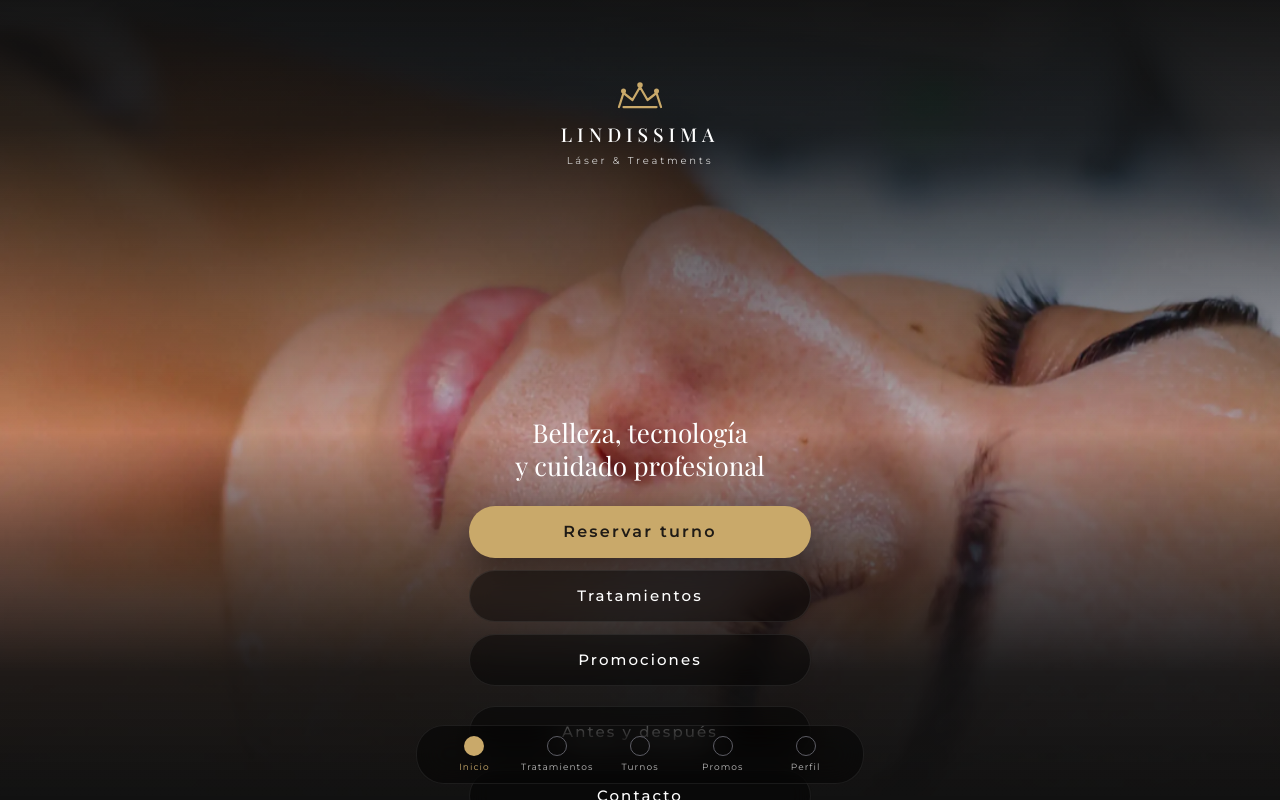
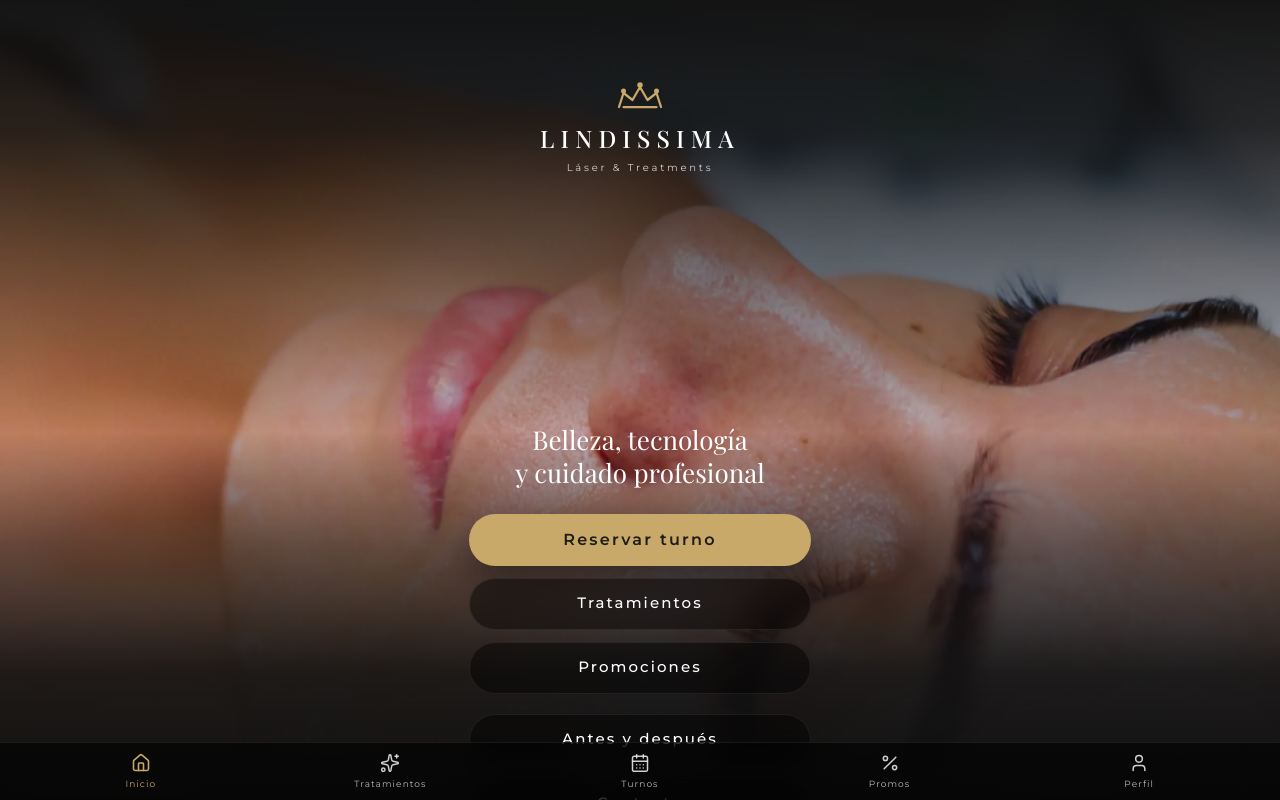
Before and after one commit to Julian986/lindissima, a Next.js app: page / in a window 1280 px wide. Shown: the top 800 px of the page. Built offline with nearby package versions, Linux system fonts and the light colour scheme.

Commit message:
pagina inicio estable

```diff
--- a/package.json
+++ b/package.json
@@ -9,6 +9,7 @@
     "lint": "eslint"
   },
   "dependencies": {
+    "lucide-react": "^0.577.0",
     "next": "16.1.6",
     "react": "19.2.3",
     "react-dom": "19.2.3"
--- a/src/app/page.tsx
+++ b/src/app/page.tsx
@@ -1,5 +1,6 @@
 "use client";
 
+import { CalendarDays, Home as HomeIcon, Percent, Sparkles, User } from "lucide-react";
 import { useEffect, useState } from "react";
 
 function CrownLogo() {
@@ -86,7 +87,7 @@ function HomeContent() {
         <header className="flex justify-center">
           <div className="inline-flex flex-col items-center gap-1 text-center">
             <CrownLogo />
-            <div className="text-[19px] font-medium tracking-[0.26em] text-white font-heading">
+            <div className="text-[24px] font-medium tracking-[0.26em] text-white font-heading">
               LINDISSIMA
             </div>
             <div className="text-[10px] tracking-[0.28em] text-[var(--soft-gray)]/90">
@@ -151,34 +152,34 @@ function HomeContent() {
         </div>
       </main>
 
-      <nav className="fixed bottom-0 left-0 right-0 z-30 flex justify-center px-4 pb-4">
-        <div className="flex w-full max-w-md items-center justify-between rounded-[28px] border border-white/8 bg-black/45 px-4 py-2.5 backdrop-blur-[16px]">
+      <nav className="fixed bottom-0 left-0 right-0 z-30">
+        <div className="flex w-full items-center justify-between border-t border-white/8 bg-black/60 px-4 py-2.5 backdrop-blur-[16px]">
           <button className="flex min-w-0 flex-1 flex-col items-center gap-1">
-            <span className="h-5 w-5 rounded-full bg-[var(--premium-gold)]" />
+            <HomeIcon className="h-5 w-5 text-[var(--premium-gold)]" strokeWidth={1.9} />
             <span className="text-[9px] tracking-[0.12em] text-[var(--premium-gold)]">
               Inicio
             </span>
           </button>
           <button className="flex min-w-0 flex-1 flex-col items-center gap-1 text-[var(--soft-gray)]/80">
-            <span className="h-5 w-5 rounded-full border border-zinc-500/80" />
+            <Sparkles className="h-5 w-5 text-[var(--soft-gray)]/90" strokeWidth={1.8} />
             <span className="text-[9px] tracking-[0.12em]">
               Tratamientos
             </span>
           </button>
           <button className="flex min-w-0 flex-1 flex-col items-center gap-1 text-[var(--soft-gray)]/80">
-            <span className="h-5 w-5 rounded-full border border-zinc-500/80" />
+            <CalendarDays className="h-5 w-5 text-[var(--soft-gray)]/90" strokeWidth={1.8} />
             <span className="text-[9px] tracking-[0.12em]">
               Turnos
             </span>
           </button>
           <button className="flex min-w-0 flex-1 flex-col items-center gap-1 text-[var(--soft-gray)]/80">
-            <span className="h-5 w-5 rounded-full border border-zinc-500/80" />
+            <Percent className="h-5 w-5 text-[var(--soft-gray)]/90" strokeWidth={1.8} />
             <span className="text-[9px] tracking-[0.12em]">
               Promos
             </span>
           </button>
           <button className="flex min-w-0 flex-1 flex-col items-center gap-1 text-[var(--soft-gray)]/80">
-            <span className="h-5 w-5 rounded-full border border-zinc-500/80" />
+            <User className="h-5 w-5 text-[var(--soft-gray)]/90" strokeWidth={1.8} />
             <span className="text-[9px] tracking-[0.12em]">
               Perfil
             </span>
@@ -195,7 +196,7 @@ export default function Home() {
   useEffect(() => {
     const timeout = setTimeout(() => {
       setShowSplash(false);
-    }, 2500);
+    }, 2000);
 
     return () => clearTimeout(timeout);
   }, []);
```
Also changed, not shown: 1 other file (tests, documents, lock files or other folders).
